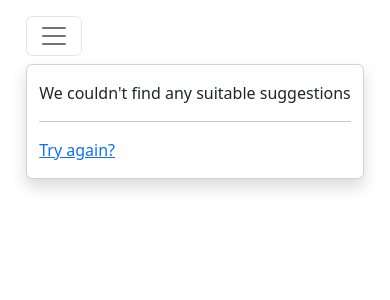
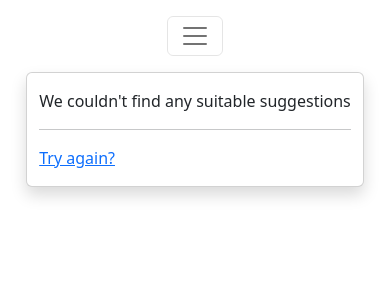
Before and after one commit to shanetwinterhalter/where-to-meet, a Flask app: template web/templates/calculate.html in a window 390 px wide. Shown: the top 300 px of the page. Run offline with Flask 2, Linux system fonts and the light colour scheme; the template is opened without the code that fills it, so the values that code supplies are empty; some libraries are stand-ins or nearby versions.

Commit message:
Fix issue on mobile where collapse button moves depending on status

```diff
--- a/web/templates/calculate.html
+++ b/web/templates/calculate.html
@@ -3,12 +3,14 @@
 {% block content %}
 <div class="row media" style="--bs-gutter-x: 0;">
     <div id="map" class="fill position-fixed"></div>
-    <div class="col-auto gy-2 gx-2" id="info">
+    <div class="col-auto gy-2 gx-2">
         <nav class="navbar navbar-light d-md-none">
             <button class="navbar-toggler" type="button" data-bs-toggle="collapse" data-bs-target="#collapsableResults">
                 <span class="navbar-toggler-icon"></span>
             </button>
         </nav>
+    </div>
+    <div class="col-auto gy-2 gx-2">
         <div class="collapse show d-lg-block" id="collapsableResults">
             <div class="card shadow" style="max-width: 50vh;">
                 {% if response_data.error_addresses | length > 0 %}
```
